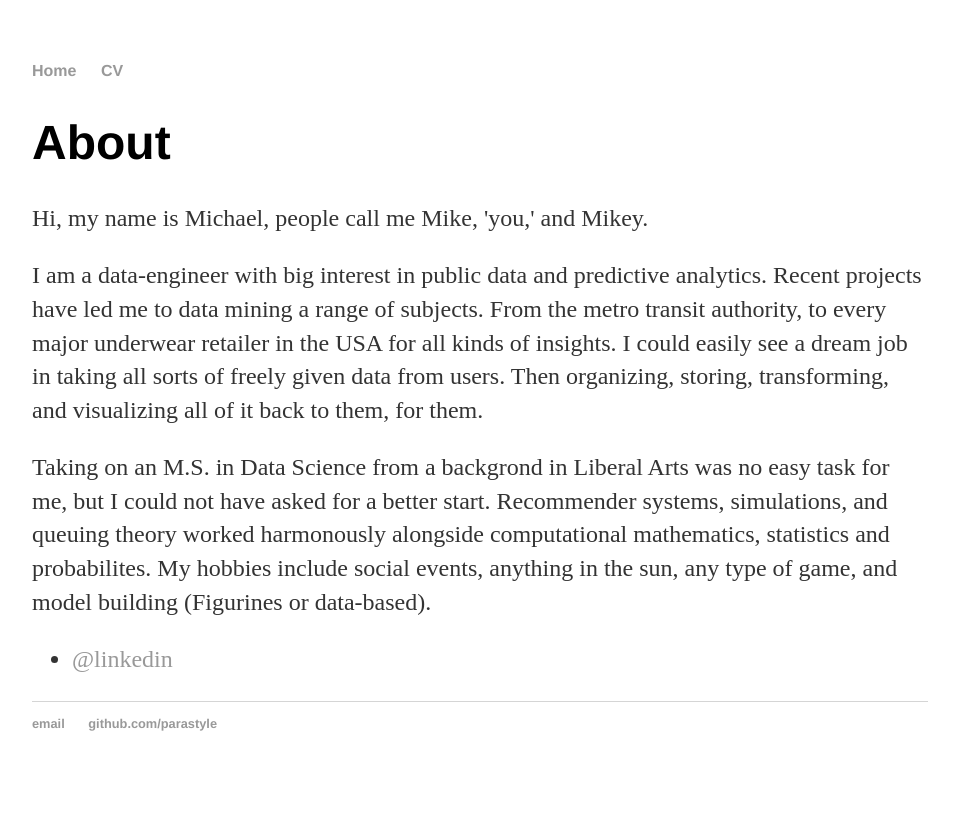
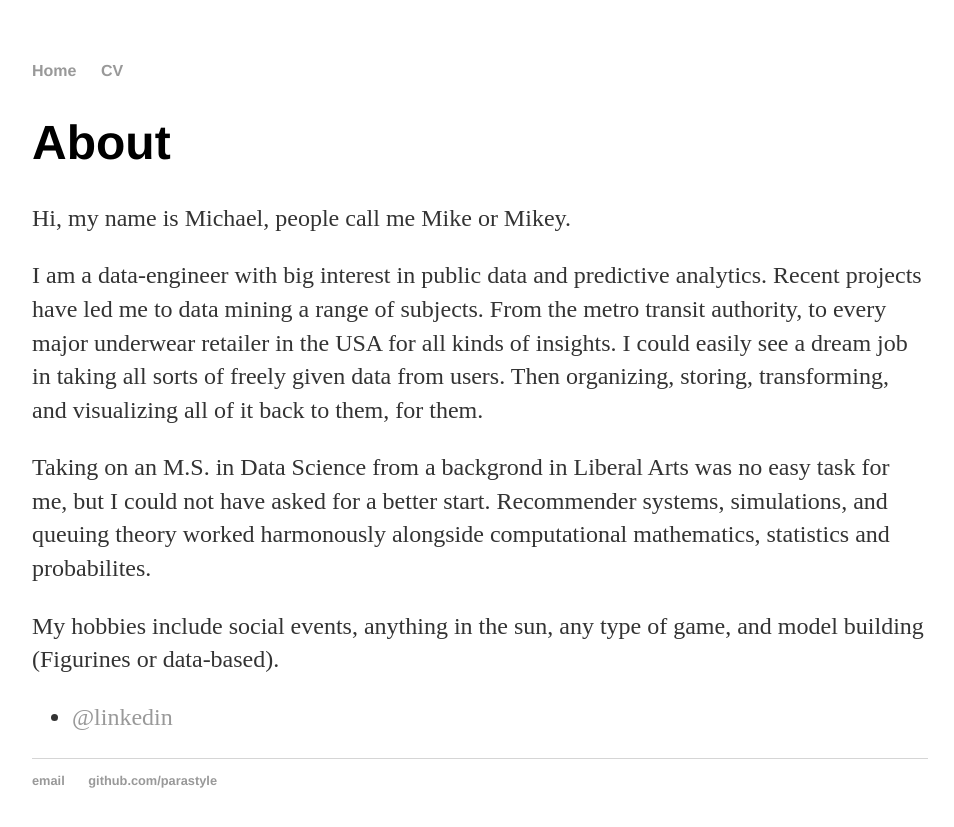
Before and after one commit to parastyle/parastyle.github.io, a Jekyll site: the page built from about/index.html, in a window 1280 px wide. Shown: the top 827 px of the page, without its empty margins (160-1114 px from the left). Built offline with Jekyll 4.4.1, drawn with Linux system fonts in a browser that asks for light colours.

Commit message:
Update index.html

```diff
--- a/about/index.html
+++ b/about/index.html
@@ -5,11 +5,11 @@ title: About Michael Muller
 
 		<div class="about">
 			<h1>About</h1>
-			<p>Hi, my name is Michael, people call me Mike, 'you,' and Mikey.</p>
+			<p>Hi, my name is Michael, people call me Mike or Mikey.</p>
 
 <p>I am a data-engineer with big interest in public data and predictive analytics. Recent projects have led me to data mining a range of subjects. From the metro transit authority, to every major underwear retailer in the USA for all kinds of insights. I could easily see a dream job in taking all sorts of freely given data from users. Then organizing, storing, transforming, and visualizing all of it back to them, for them.</p>
-	<p>Taking on an M.S. in Data Science from a backgrond in Liberal Arts was no easy task for me, but I could not have asked for a better start. Recommender systems, simulations, and queuing theory worked harmonously alongside computational mathematics, statistics and probabilites.
-	My hobbies include social events, anything in the sun, any type of game, and model building (Figurines or data-based).</p>
+	<p>Taking on an M.S. in Data Science from a backgrond in Liberal Arts was no easy task for me, but I could not have asked for a better start. Recommender systems, simulations, and queuing theory worked harmonously alongside computational mathematics, statistics and probabilites.</p>
+	<p>My hobbies include social events, anything in the sun, any type of game, and model building (Figurines or data-based).</p>
 
 			<ul class="contacts">
 				<li><a href="https://www.linkedin.com/in/michael-muller-30394097/">@linkedin</a></li>
```
